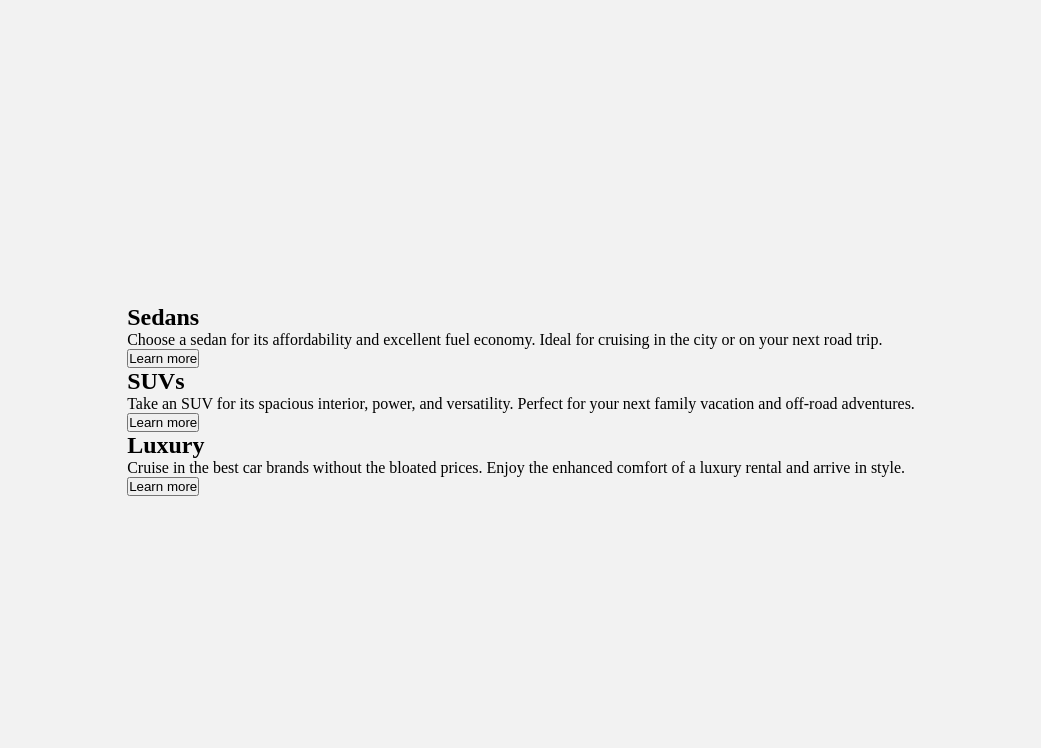
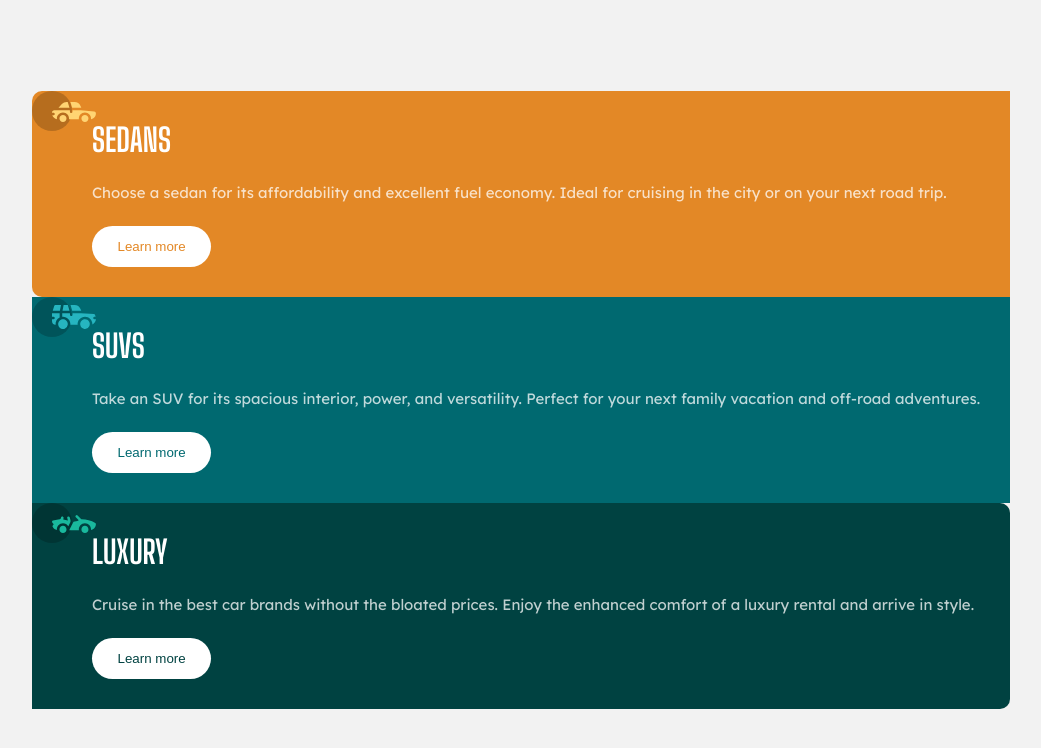
Before and after one commit to programmeur77/frontendmentor-preview-challenge, a website: page index.html in a window 1280 px wide. Shown: the whole page, without its empty margins (119-1160 px from the left). Drawn offline with Linux system fonts and the light colour scheme.

Commit message:
Style auto-updated by SASS

```diff
--- a/style/style.css
+++ b/style/style.css
@@ -11,6 +11,75 @@ body {
   background-color: hsl(0, 0%, 95%);
   display: grid;
   place-items: center;
+  font-size: 15px;
+}
+
+.card-grid .card--orange {
+  background-color: hsl(31, 77%, 52%);
+  background-image: url("./../../images/icon-sedans.svg");
+  background-repeat: no-repeat;
+  position: top left;
+  left: 50px;
+  top: 10px;
+  border-radius: 10px 0 0 10px;
+}
+.card-grid .card--light-green {
+  background-image: url("./../../images/icon-suvs.svg");
+  background-repeat: no-repeat;
+  position: top left;
+  top: 30px;
+  left: 50px;
+  background-color: hsl(184, 100%, 22%);
+}
+.card-grid .card--dark-green {
+  background-image: url("./../../images/icon-luxury.svg");
+  background-repeat: no-repeat;
+  position: top left;
+  top: 30px;
+  left: 50px;
+  background-color: hsl(179, 100%, 13%);
+  border-radius: 0 10px 10px 0;
+}
+.card-grid .card {
+  padding: 30px;
+  display: flex;
+  flex-direction: column;
+  gap: 1.5rem;
+}
+.card-grid .card__title {
+  margin-left: 30px;
+  text-transform: uppercase;
+  font-family: "Big Shoulders Display", sans-serif;
+  font-size: 2rem;
+  color: #fff;
+}
+.card-grid .card__content {
+  margin-left: 30px;
+  font-family: "Lexend Deca", sans-serif;
+  color: hsla(0, 0%, 100%, 0.75);
+}
+.card-grid .card__submit {
+  margin-left: 30px;
+  width: 13%;
+  padding: 13px;
+  border-radius: 30px;
+  border: none;
+  background-color: #fff;
+}
+.card-grid .card__submit--orange {
+  color: hsl(31, 77%, 52%);
+}
+.card-grid .card__submit--light-green {
+  color: hsl(184, 100%, 22%);
+}
+.card-grid .card__submit--dark-green {
+  color: hsl(179, 100%, 13%);
+}
+.card-grid .card__submit:hover {
+  background-color: transparent;
+  border: 3px solid white;
+  color: #fff;
+  cursor: pointer;
 }
 
 /*# sourceMappingURL=style.css.map */
```
